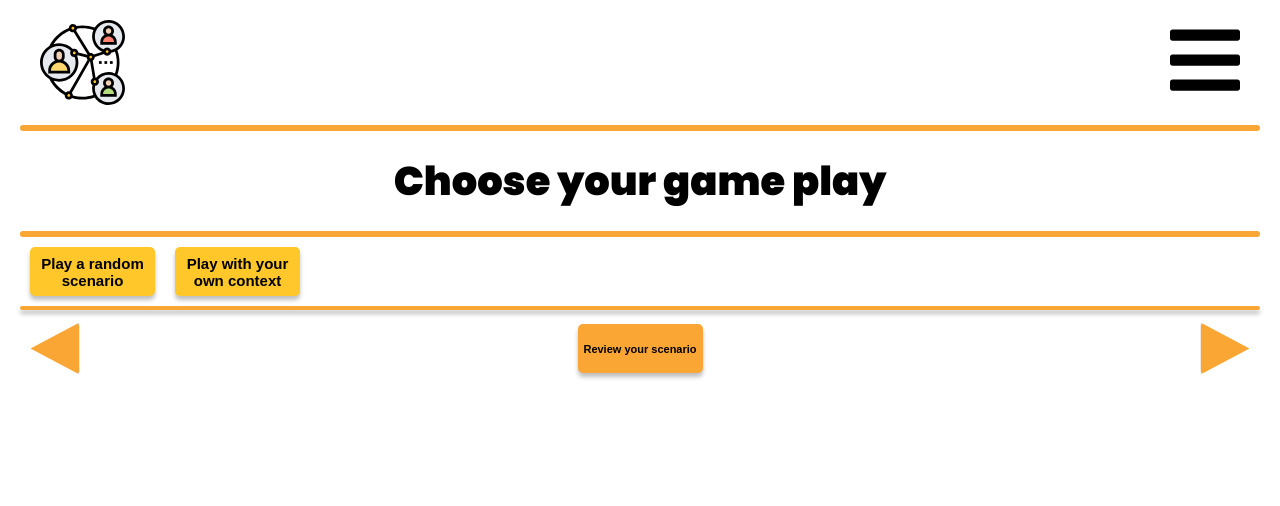
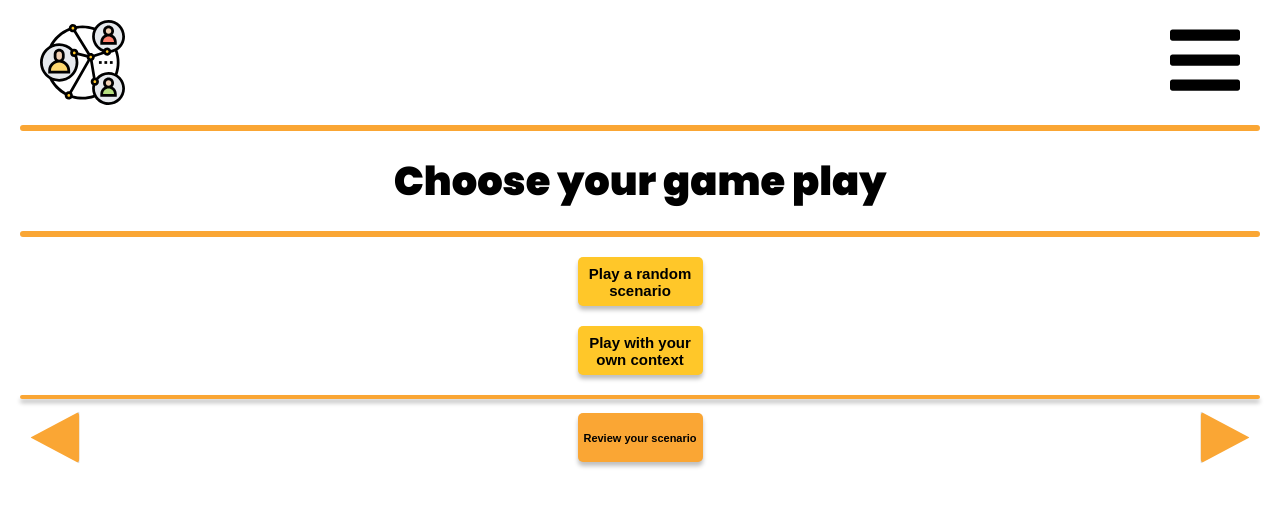
Before and after one commit to founders-programme-2/commons, a React (Create React App) app in the folder client/: page /play in a window 1280 px wide. Shown: the top 506 px of the page. Built offline with nearby package versions, Linux system fonts and the light colour scheme; what react-router-prop-types would draw is missing.

Commit message:
import the wrapperbutton component and adding justify-content to center the elements

```diff
--- a/client/src/Component/views/Play/index.js
+++ b/client/src/Component/views/Play/index.js
@@ -2,6 +2,7 @@ import React from 'react';
 import Header from '../../Common/Header';
 import Footer from '../../Common/Footer';
 import Button from '../../Common/Button';
+import { ButtonWrapper } from './index.style';
 
 const Play = props => {
   // eslint-disable-next-line react/prop-types
@@ -9,7 +10,7 @@ const Play = props => {
   return (
     <div>
       <Header headerImg={null} titleText="Choose your game play" />
-      <div>
+      <ButtonWrapper>
         <Button
           buttonText="Play a random scenario"
           onClick={() => history.push('/')}
@@ -18,7 +19,7 @@ const Play = props => {
           buttonText="Play with your own context"
           onClick={() => history.push('/')}
         />
-      </div>
+      </ButtonWrapper>
       <Footer />
     </div>
   );
--- /dev/null
+++ b/client/src/Component/views/Play/index.style.js
@@ -0,0 +1,11 @@
+import styled from 'styled-components';
+
+// eslint-disable-next-line import/prefer-default-export
+export const ButtonWrapper = styled.div`
+  margin-top: 10px;
+  margin-bottom: 10px;
+  display: flex;
+  justify-content: center;
+  align-items: center;
+  flex-direction: column;
+`;
```
